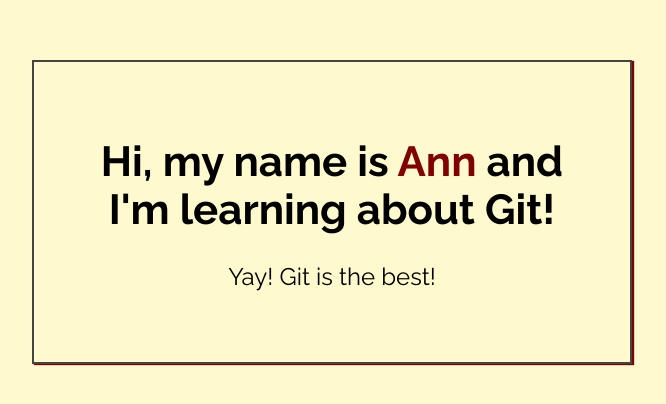
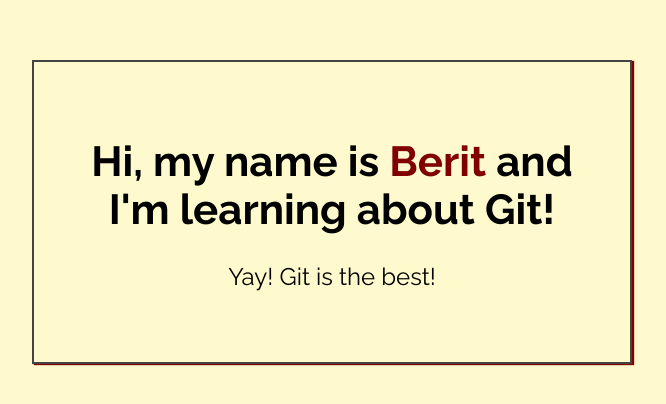
Before and after one commit to bik39/my-first-repo-2, a plain HTML site: page index.html in a window 1280 px wide. Shown: the part 188-592 px from the top of the page, without its empty margins (308-974 px from the left). Drawn offline with Linux system fonts and the light colour scheme.

Commit message:
Added name to index.html

```diff
--- a/index.html
+++ b/index.html
@@ -14,7 +14,7 @@
 <body>
 
     <div class="greeting">
-        <h1>Hi, my name is <span class="highlight">Ann</span> and I'm learning about Git! </h1>
+        <h1>Hi, my name is <span class="highlight">Berit</span> and I'm learning about Git! </h1>
 
         <p>Yay! Git is the best!</p>
     </div>
```
